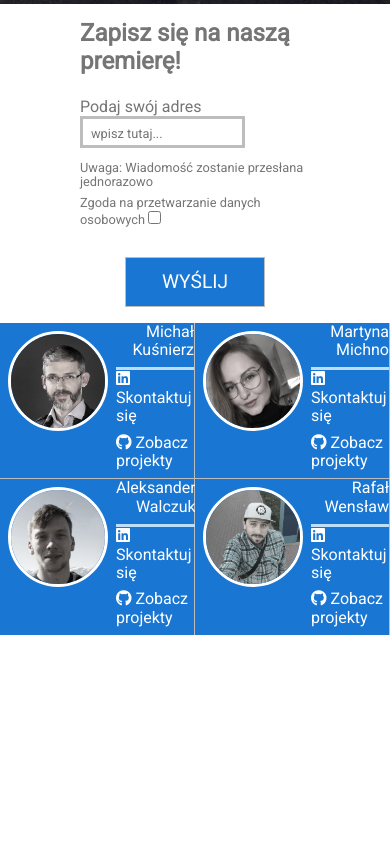
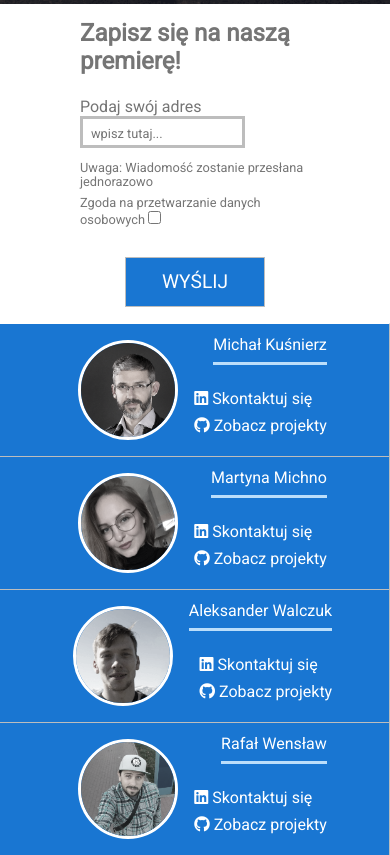
Before and after one commit to infoshareacademy/jfdd13-dreamteam, a plain HTML site: page index.html in a window 390 px wide. Shown: the part 840-1695 px from the top of the page. Before the commit the page ends 1475 px from the top, so only its background shows below. Drawn offline with nearby package versions, Linux system fonts and the light colour scheme; a web font is replaced by a local one.

Commit message:
added 1px border-top #fff and < 550px RWD

```diff
--- a/css/footer.sass
+++ b/css/footer.sass
@@ -6,6 +6,7 @@
   display: flex
   background-color: $primary-color-dark
   border-right: 1px solid $divider-color
+  border-top: 1px solid #fff
   color: $primary-color-text
   justify-content: space-around
   width: 100%
@@ -56,9 +57,6 @@
 
 
 @media all and (min-width: 1366px)
-  .footer
-
-
   .card
     //min-width: 126px
     &__img
@@ -95,6 +93,15 @@
       border-top: 1px solid $divider-color
     &-rafal
       border-top: 1px solid $divider-color
+@media all and (max-width: 550px)
+  .card
+    width: 100%
+    justify-content: center
+    &-martyna
+      border-top: 1px solid $divider-color
+    &__img-container
+      padding: 1rem
+
 
 //&-michal
 //&-martyna
```
Also changed, not shown: css/main.css.
